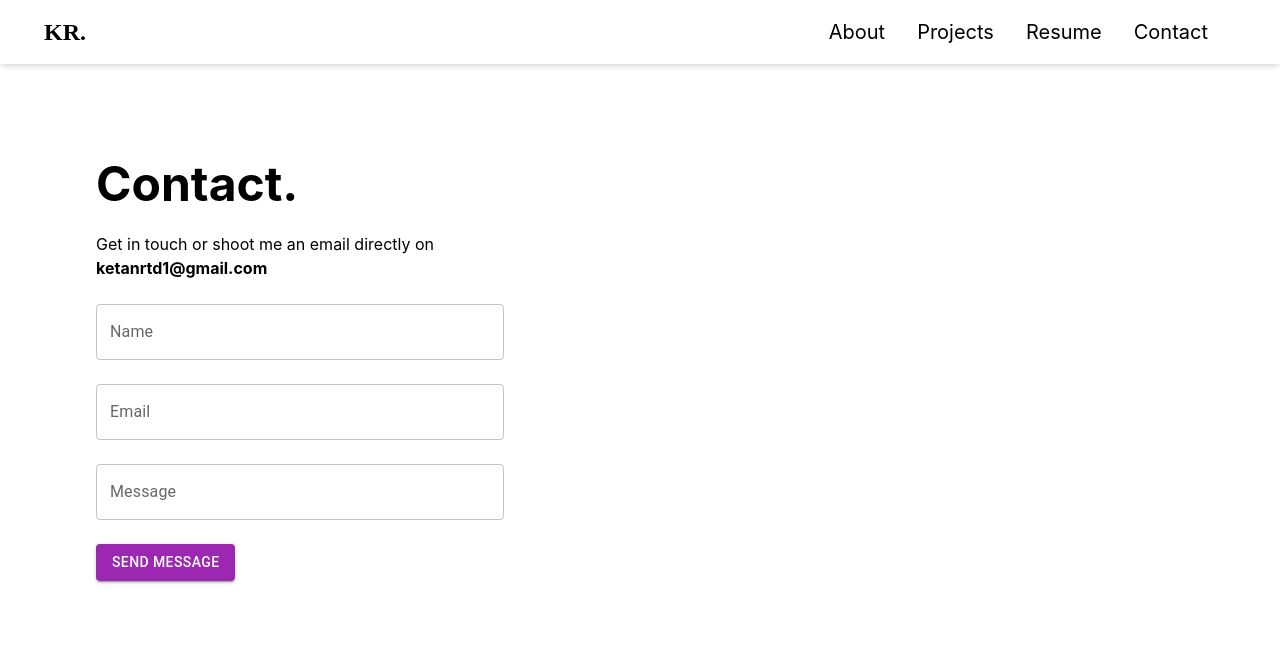
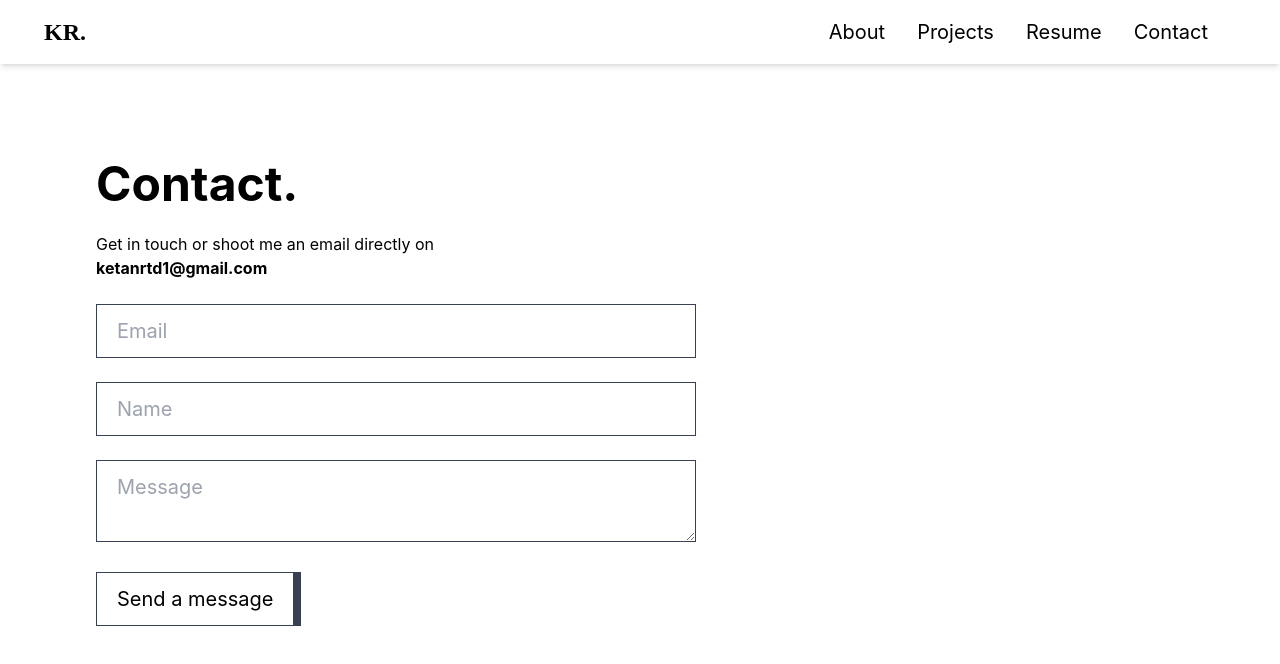
Before and after one commit to ketan-rathod-713/ketan_portfolio, a React (Create React App) app: page /contact in a window 1280 px wide. Shown: the top 664 px of the page. Built offline with nearby package versions, Linux system fonts and the light colour scheme; the HTML template or start-up script is replaced by a standard one.

Commit message:
contact done

```diff
--- a/src/App.js
+++ b/src/App.js
@@ -23,7 +23,7 @@ function App() {
     <div className="App w-screen">
      <Navbar/>
     </div>
-    </ThemeState>
+
       <Routes className="relative z-10">
         <Route exact path="/" element={<Home />} />
         <Route path="/about" element={<About />} />
@@ -32,6 +32,7 @@ function App() {
         <Route path="/projects" element={<Projects />} />
       </Routes>
     {/* </Suspense> */}
+    </ThemeState>
   </Router>
 </div>
   );
--- a/src/pages/Contact.js
+++ b/src/pages/Contact.js
@@ -1,22 +1,21 @@
-import React from "react";
-import { TextField , Button} from "@mui/material";
-// import themeContext from "../context/themeContext";
+import React, {useContext} from "react";
+import themeContext from "../context/themeContext";
 
 function Contact() {
 
-  // const Theme = useContext(themeContext);
-  // const theme = Theme.state.theme;
+  const Theme = useContext(themeContext);
+  const theme = Theme.state.theme;
 
-  return <div className="flex justify-start">
+  return <div className={`${theme==='dark' ? 'bg-gray-800 text-white':'bg-white'} flex justify-start`}>
     <form action="/contact" method="post" className="p-10 sm:w-[600px] md:p-24 space-y-6">
     <h1 className="text-5xl font-bold mb-5">Contact.</h1>
     <p className="mb-10">Get in touch or shoot me an email directly on <b>ketanrtd1@gmail.com</b></p>
-    <TextField color="secondary" fullWidth label="Name" id="fullWidth" className="sm:w-full" />
-    <TextField fullWidth  color="secondary" label="Email" id="fullWidth" className="sm:w-full" />
-    <TextField fullWidth  color="secondary" label="Message" id="fullWidth" className="sm:w-full" />
-    <Button variant="contained" color="secondary">Send Message</Button>
+    <input className={`px-5 py-3 text-xl sm:w-[600px] border border-gray-700 ${theme==='dark' ? 'bg-gray-700 text-white':''}`} placeholder="Email" type="text" name="email" id="" />
+    <input className={`px-5 py-3 text-xl sm:w-[600px] border border-gray-700 ${theme==='dark' ? 'bg-gray-700 text-white':''}`}  placeholder="Name" type="text" name="email" id="" />
+    <textarea className={`px-5 py-3 text-xl sm:w-[600px] border border-gray-700 ${theme==='dark' ? 'bg-gray-700 text-white':''}`}  placeholder="Message" type="text" name="email" id="" />
+    <button className={`px-5 py-3 text-xl border border-r-8 border-gray-700 ${theme==='dark' ? 'bg-white text-black font-bold':''}`} >Send a message</button>
+    </form>
 
-    </form>
   </div>;
 }
 
```
